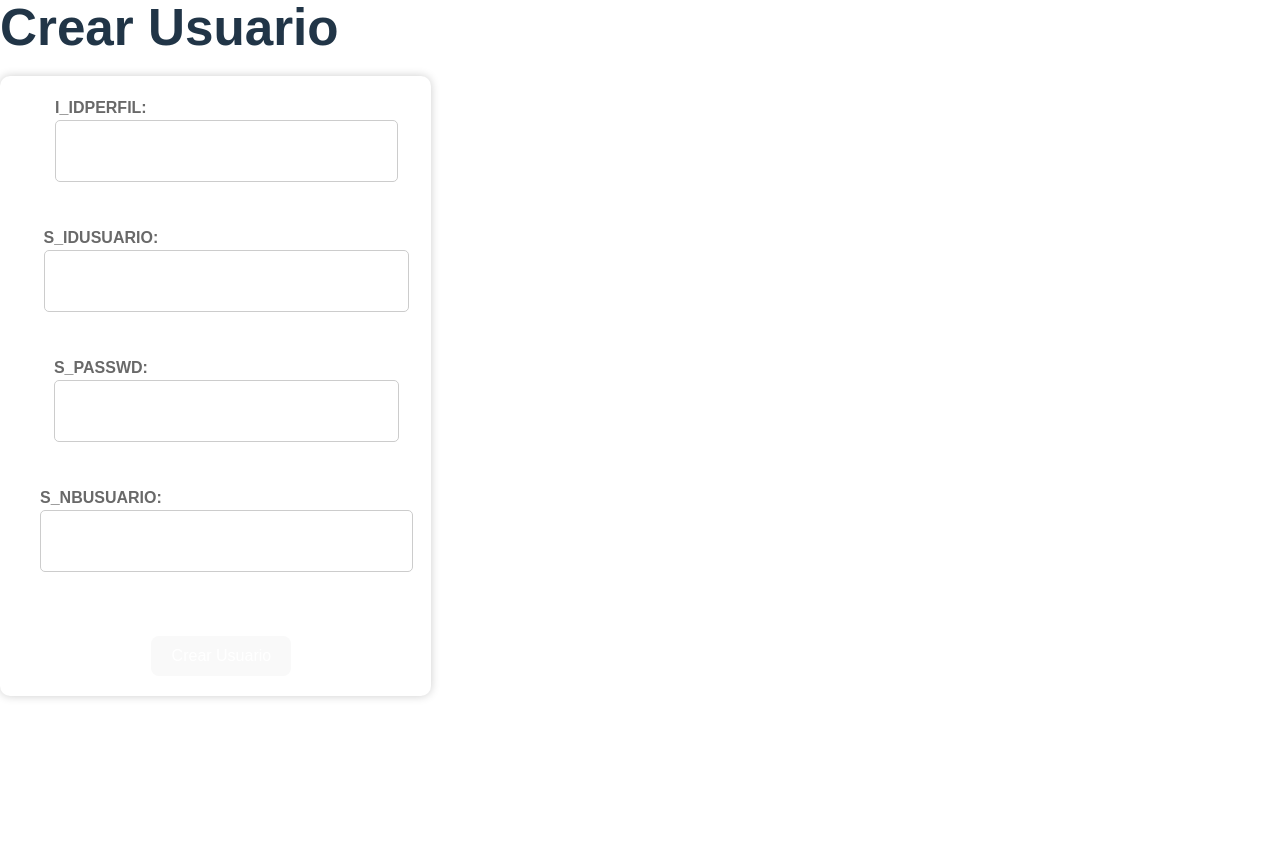
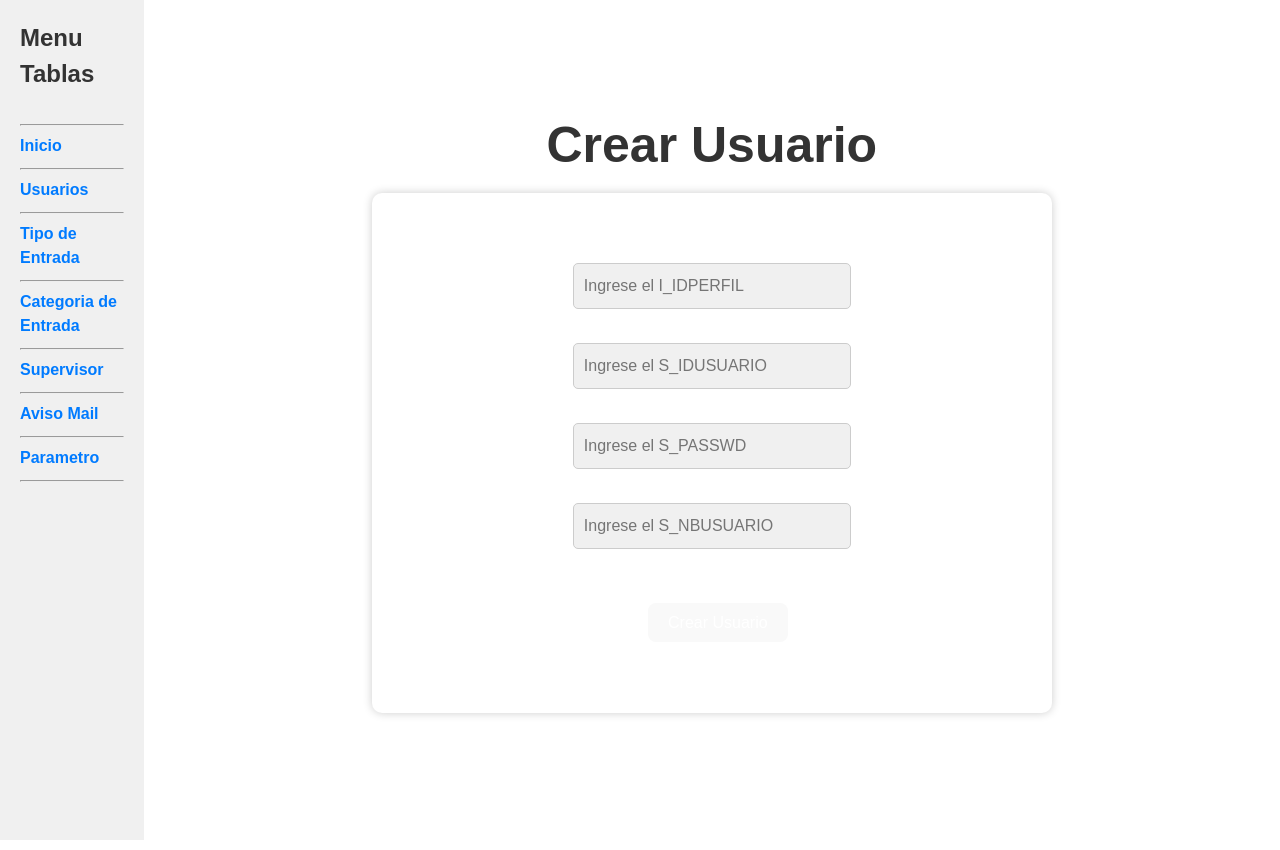
Before and after one commit to nicolo404/front-practico-MDS, a React (Vite) app: page /tbl_usuario/crear-usuario in a window 1280 px wide. Before the commit the page ends 800 px from the top, so only its background shows below. Built offline with nearby package versions, Linux system fonts and the light colour scheme.

Commit message:
mejora pagina crear y update usuario

```diff
--- a/src/App.css
+++ b/src/App.css
@@ -13,7 +13,7 @@
     font-size: 50px;
     color: #333;
   }
-  #titulo-tipo-entrada{
+  #titulo-tipo-entrada, .titulo-crear-update{
     text-align: center;
     font-weight: bold;
     font-size: 50px;
@@ -76,6 +76,16 @@
     background-color: #fff;
     padding: 50px;
   }
+  .contenido-crear-usuario {
+    display: flex;
+    flex-direction: column;
+    justify-content: center;
+    align-items: center;
+    width: 100%;
+    height: 93.8vh;
+    background-color: #fff;
+    padding: 50px;
+  }
   table {
     width: 100%;
     border-collapse: collapse;
@@ -123,6 +133,24 @@
     height: 80%;
   }
 
+  .form-new-update-user {
+    width: 50vw;
+    height: 60vh;
+    display: flex;
+    flex-direction: column;
+    padding: 20px;
+  }
+  .input-new-update-user{
+    width: 40%;
+    height: 5%;
+    display: flex;
+    flex-direction: column;
+    padding: 10px;
+    background-color: #f0f0f0;
+    color: #333;
+  }
+
+
   button {
     margin-top: 20px;
     background-color: #007bff;
--- a/src/parametro/Tabla_parametro.jsx
+++ b/src/parametro/Tabla_parametro.jsx
@@ -18,7 +18,7 @@ const Tabla_parametro = () => {
         <Main></Main>
         <div className="contenido">
         <h1 id="titulo-tipo-entrada">Tabla tbl_parametro</h1>
-        <div id="tabla-tipo-entrada">
+        <div id="tabla-parametro">
         <table>
             <thead>
             <tr>
--- a/src/usuario/CreateUsuario.jsx
+++ b/src/usuario/CreateUsuario.jsx
@@ -1,5 +1,7 @@
 import React from "react";
 import {create_tbl_usuario} from "../services/tbl_usuario_crud";
+import "../App.css"
+import Main from "../components/Menu";
 import Swal from "sweetalert2";
 const CreateUsuario = () => {
     const [usuario, setUsuario] = React.useState({
@@ -20,55 +22,50 @@ const CreateUsuario = () => {
             Swal.fire("Usuario Creado!", "Tu usuario ha sido creado.", "success");
             setTimeout(() => {
                 window.location.href = "/tbl_usuario";
-            }, 1200);
+            }, 1100);
         });
     }
     return (
-        <div>
-            <h1>Crear Usuario</h1>
-            <form onSubmit={handleSubmit}>
-                <label>
-                    I_IDPERFIL:
+        <div className="main">
+        <Main></Main>
+        <div className="contenido-crear-usuario">
+            <h1 class="titulo-crear-update">Crear Usuario</h1>
+            <form onSubmit={handleSubmit} className="form-new-update-user">
                     <input
                         type="text"
                         name="I_IDPERFIL"
-                        value={usuario.I_IDPERFIL}
+                        placeholder="Ingrese el I_IDPERFIL"
                         onChange={handleChange}
+                        className="input-new-update-user"
                     />
-                </label>
                 <br />
-                <label>
-                    S_IDUSUARIO:
                     <input
                         type="text"
                         name="S_IDUSUARIO"
-                        value={usuario.S_IDUSUARIO}
+                        placeholder="Ingrese el S_IDUSUARIO"
                         onChange={handleChange}
+                        className="input-new-update-user"
                     />
-                </label>
                 <br />
-                <label>
-                    S_PASSWD:
                     <input
                         type="text"
                         name="S_PASSWD"
-                        value={usuario.S_PASSWD}
+                        placeholder="Ingrese el S_PASSWD"
                         onChange={handleChange}
+                        className="input-new-update-user"
                     />
-                </label>
                 <br />
-                <label>
-                    S_NBUSUARIO:
                     <input
                         type="text"
                         name="S_NBUSUARIO"
-                        value={usuario.S_NBUSUARIO}
+                        placeholder="Ingrese el S_NBUSUARIO"
                         onChange={handleChange}
+                        className="input-new-update-user"
                     />
-                </label>
                 <br />
                 <button>Crear Usuario</button>
             </form>
+        </div>
         </div>
     );
 }
--- a/src/usuario/TablaUsuario.jsx
+++ b/src/usuario/TablaUsuario.jsx
@@ -29,10 +29,8 @@ const Usuario = () => {
                     Swal.fire("Borrado!", "Tu usuario ha sido borrado.", "success");
                     setTimeout(() => {
                         window.location.reload();
-                    }, 1200);
+                    }, 1050);
                 });
-            } else if (result.dismiss === Swal.DismissReason.cancel) {
-                Swal.fire("Cancelado", "Tu usuario esta a salvo :)", "error");
             }
         });
     }
--- a/src/usuario/UpdateUsuario.jsx
+++ b/src/usuario/UpdateUsuario.jsx
@@ -1,6 +1,8 @@
 import React, { useEffect } from "react";
 import { useParams } from "react-router-dom";
 import { update_tbl_usuario, get_tbl_usuarioById } from "../services/tbl_usuario_crud";
+import "../App.css"
+import Main from "../components/Menu";
 import Swal from "sweetalert2";
 
 const UpdateUsuario = () => {
@@ -30,35 +32,38 @@ const UpdateUsuario = () => {
       Swal.fire("Usuario Actualizado!", "Tu usuario ha sido actualizado.", "success");
       setTimeout(() => {
         window.location.href = "/tbl_usuario";
-      }, 1100);
+      }, 1050);
     });
   };
   return (
-    <div>
-      <h1>Editar Usuario</h1>
-      <form onSubmit={handleSubmit}>
+    <div className="main">
+    <Main></Main>
+    <div className="contenido-crear-usuario">
+      <h1 className="titulo-crear-update">Editar Usuario</h1>
+      <form onSubmit={handleSubmit} className="form-new-update-user ">
         <label>
           I_IDPERFIL:
-          <input type="text" name="I_IDPERFIL" value={usuario.I_IDPERFIL} onChange={handleChange} />
         </label>
+          <input type="text" name="I_IDPERFIL" value={usuario.I_IDPERFIL} onChange={handleChange} className="input-new-update-user"/>
         <br />
         <label>
           S_IDUSUARIO:
-          <input type="text" name="S_IDUSUARIO" value={usuario.S_IDUSUARIO} onChange={handleChange} />
         </label>
+          <input type="text" name="S_IDUSUARIO" value={usuario.S_IDUSUARIO} onChange={handleChange} className="input-new-update-user"/>
         <br />
         <label>
           S_PASSWD:
-          <input type="text" name="S_PASSWD" value={usuario.S_PASSWD} onChange={handleChange} />
         </label>
+          <input type="text" name="S_PASSWD" value={usuario.S_PASSWD} onChange={handleChange} className="input-new-update-user"/>
         <br />
         <label>
           S_NBUSUARIO:
-          <input type="text" name="S_NBUSUARIO" value={usuario.S_NBUSUARIO} onChange={handleChange} />
         </label>
+          <input type="text" name="S_NBUSUARIO" value={usuario.S_NBUSUARIO} onChange={handleChange} className="input-new-update-user"/>
         <br />
         <button type="submit">Actualizar Usuario</button>
       </form>
+    </div>
     </div>
   );
 };
```
